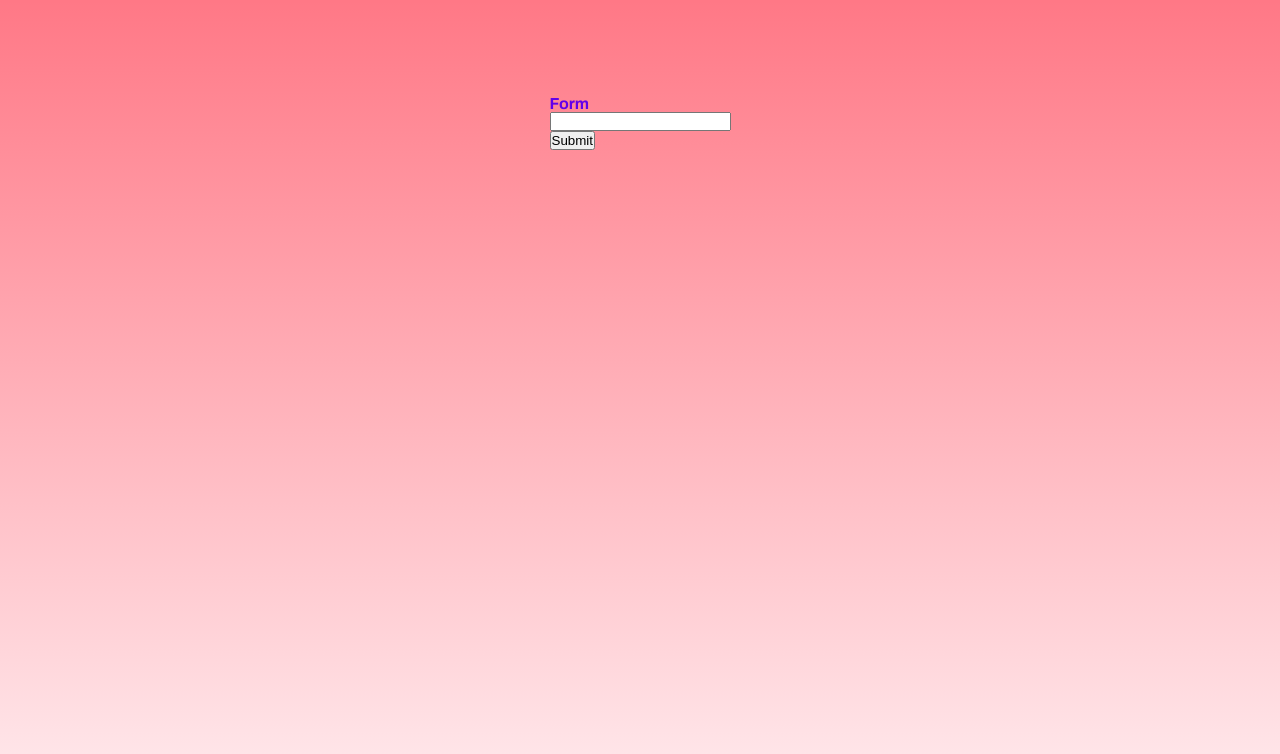
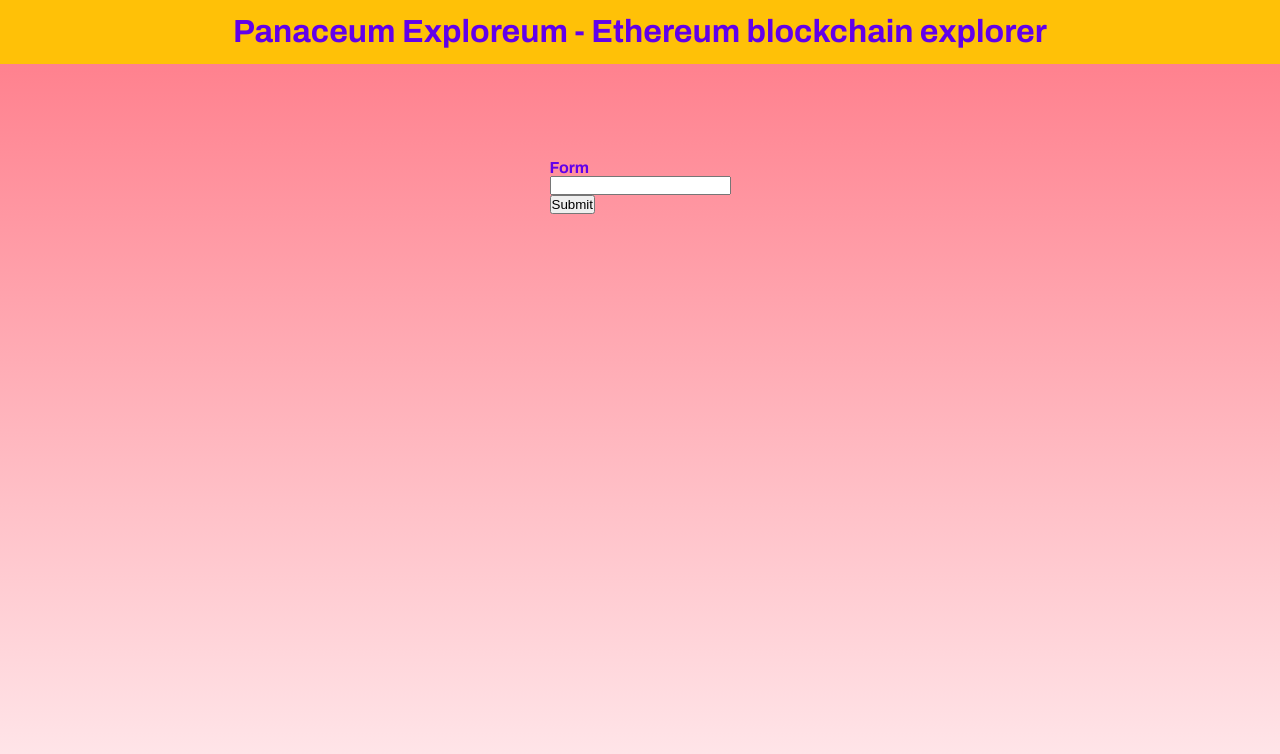
Before and after one commit to cezarylos/panaceum-exploreum, a Next.js app: page / in a window 1280 px wide. Shown: the top 754 px of the page. Built offline with nearby package versions, Linux system fonts and the light colour scheme.

Commit message:
feat(header): WIP on header component

```diff
--- /dev/null
+++ b/src/app/components/header/header.const.ts
@@ -0,0 +1 @@
+export const headerTitle = 'Panaceum Exploreum - Ethereum blockchain explorer';
--- /dev/null
+++ b/src/app/components/header/header.module.scss
@@ -0,0 +1,13 @@
+.header {
+  width: 100vw;
+  height: 4rem;
+  background: var(--secondary-color);
+  display: flex;
+  justify-items: center;
+  align-content: center;
+
+  h1 {
+    font-size: 2rem;
+    margin: auto;
+  }
+}
--- /dev/null
+++ b/src/app/components/header/header.tsx
@@ -0,0 +1,12 @@
+import { headerTitle } from '@/app/components/header/header.const';
+import { ReactElement } from 'react';
+
+import styles from './header.module.scss';
+
+export default function Header(): ReactElement {
+  return (
+    <header className={styles.header}>
+      <h1>{headerTitle}</h1>
+    </header>
+  );
+}
--- /dev/null
+++ b/src/app/layout.module.scss
@@ -0,0 +1,5 @@
+.mainWrapper {
+  display: flex;
+  flex-flow: column;
+  flex: 1;
+}
--- a/src/app/layout.tsx
+++ b/src/app/layout.tsx
@@ -1,8 +1,10 @@
+import Header from '@/app/components/header/header';
 import type { Metadata } from 'next';
 import { Archivo } from 'next/font/google';
 import { ReactNode } from 'react';
 
 import './globals.scss';
+import styles from './layout.module.scss';
 
 export const archivo = Archivo({
   subsets: ['latin'],
@@ -17,7 +19,12 @@ export const metadata: Metadata = {
 export default function RootLayout({ children }: { children: ReactNode }) {
   return (
     <html lang="en">
-      <body className={archivo.className}>{children}</body>
+      <body className={archivo.className}>
+        <main className={styles.mainWrapper}>
+          <Header />
+          {children}
+        </main>
+      </body>
     </html>
   );
 }
```
